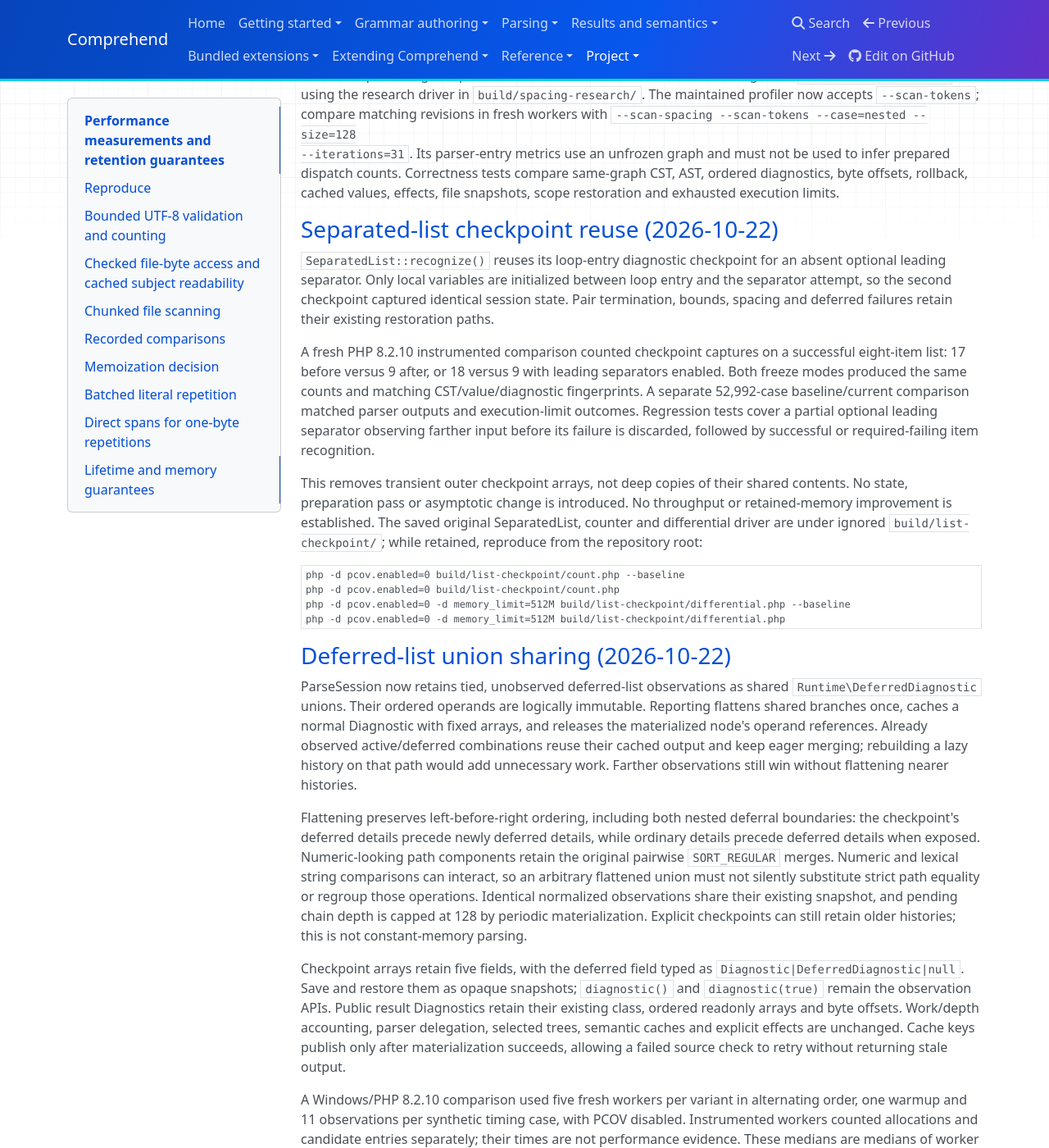
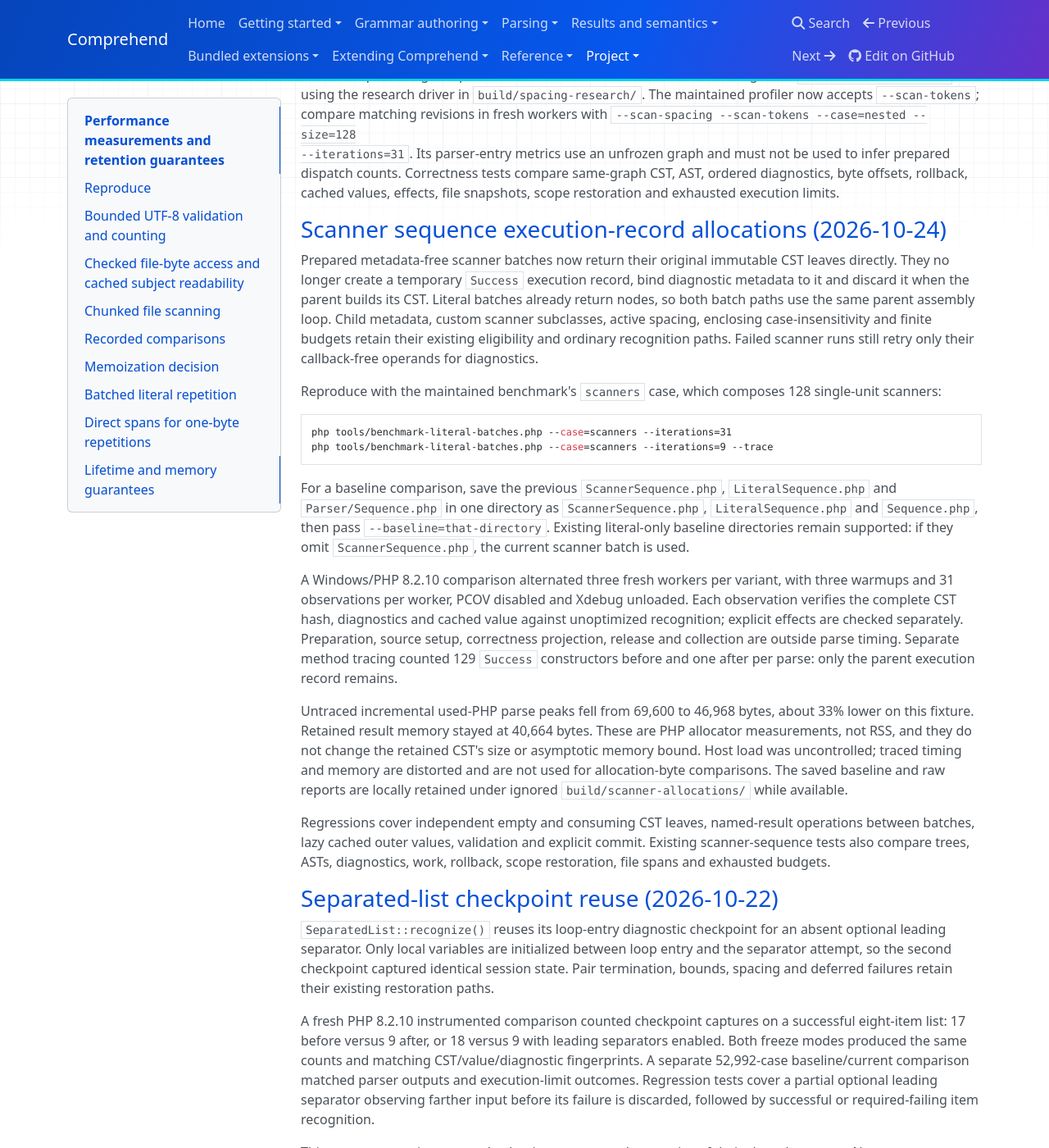
Before and after one commit to vanderlee/Comprehend, an MkDocs documentation site: the page built from docs/performance.md, in a window 1280 px wide and 1400 px high, scrolled down 18104 px. Shown: the whole window at 82% size. Built offline with MkDocs 1.6.1, drawn with Linux system fonts in a browser that asks for light colours; nearby versions of some CDN libraries.

Commit message:
Reduce intermediate allocations where ownership allows it.

````diff
--- a/docs/performance.md
+++ b/docs/performance.md
@@ -885,6 +885,52 @@ in fresh workers with `--scan-spacing --scan-tokens --case=nested --size=128
 used to infer prepared dispatch counts. Correctness tests compare same-graph CST,
 AST, ordered diagnostics, byte offsets, rollback, cached values, effects, file
 snapshots, scope restoration and exhausted execution limits.
+
+### Scanner sequence execution-record allocations (2026-10-24)
+
+Prepared metadata-free scanner batches now return their original immutable CST
+leaves directly. They no longer create a temporary `Success` execution record,
+bind diagnostic metadata to it and discard it when the parent builds its CST.
+Literal batches already return nodes, so both batch paths use the same parent
+assembly loop. Child metadata, custom scanner subclasses, active spacing,
+enclosing case-insensitivity and finite budgets retain their existing eligibility
+and ordinary recognition paths. Failed scanner runs still retry only their
+callback-free operands for diagnostics.
+
+Reproduce with the maintained benchmark's `scanners` case, which composes 128
+single-unit scanners:
+
+```sh
+php tools/benchmark-literal-batches.php --case=scanners --iterations=31
+php tools/benchmark-literal-batches.php --case=scanners --iterations=9 --trace
+```
+
+For a baseline comparison, save the previous `ScannerSequence.php`,
+`LiteralSequence.php` and `Parser/Sequence.php` in one directory as
+`ScannerSequence.php`, `LiteralSequence.php` and `Sequence.php`, then pass
+`--baseline=that-directory`. Existing literal-only baseline directories remain
+supported: if they omit `ScannerSequence.php`, the current scanner batch is used.
+
+A Windows/PHP 8.2.10 comparison alternated three fresh workers per variant, with
+three warmups and 31 observations per worker, PCOV disabled and Xdebug unloaded.
+Each observation verifies the complete CST hash, diagnostics and cached value
+against unoptimized recognition; explicit effects are checked separately.
+Preparation, source setup, correctness projection, release and collection are
+outside parse timing. Separate method tracing counted 129 `Success` constructors
+before and one after per parse: only the parent execution record remains.
+
+Untraced incremental used-PHP parse peaks fell from 69,600 to 46,968 bytes, about
+33% lower on this fixture. Retained result memory stayed at 40,664 bytes. These are
+PHP allocator measurements, not RSS, and they do not change the retained CST's
+size or asymptotic memory bound. Host load was uncontrolled; traced timing and
+memory are distorted and are not used for allocation-byte comparisons. The saved
+baseline and raw reports are locally retained under ignored
+`build/scanner-allocations/` while available.
+
+Regressions cover independent empty and consuming CST leaves, named-result
+operations between batches, lazy cached outer values, validation and explicit
+commit. Existing scanner-sequence tests also compare trees, ASTs, diagnostics,
+work, rollback, scope restoration, file spans and exhausted budgets.
 
 ### Separated-list checkpoint reuse (2026-10-22)
 
````
Also changed, not shown: 5 other files.
